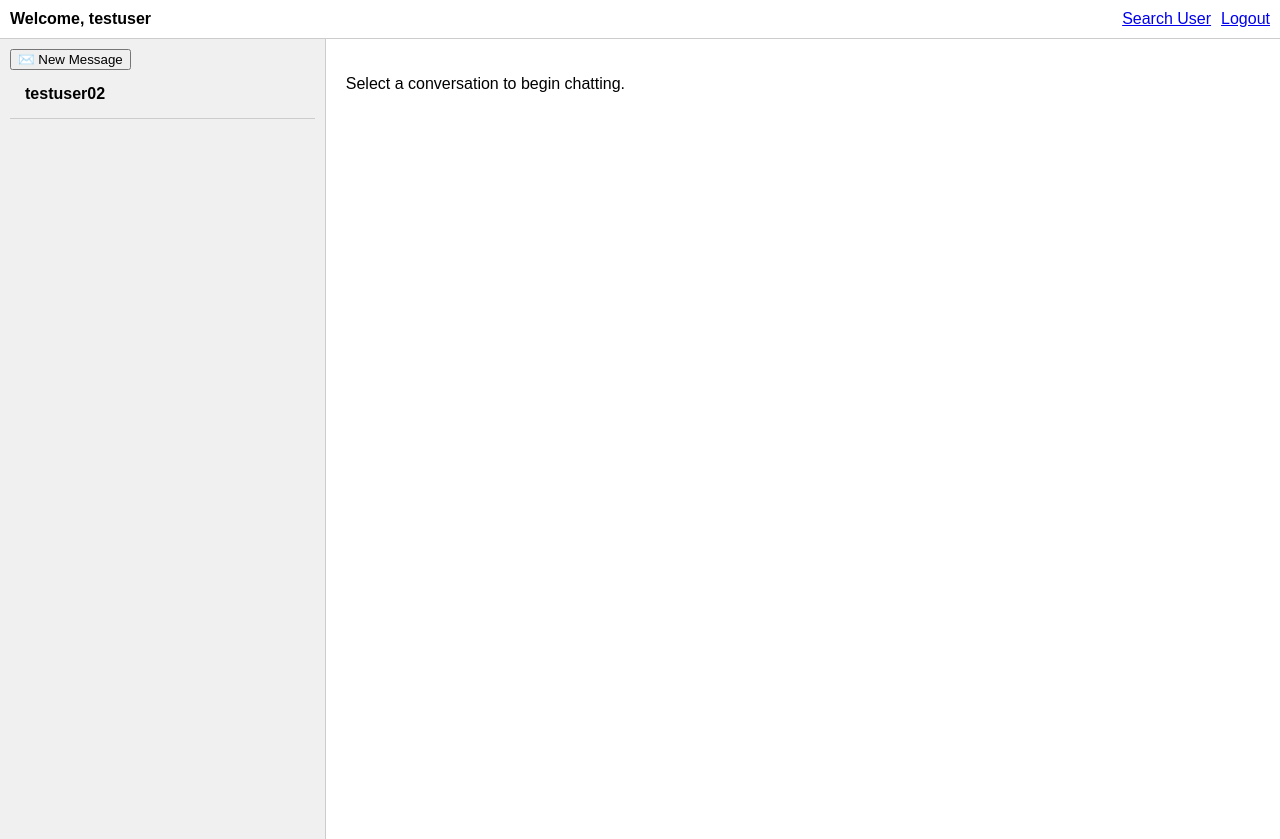
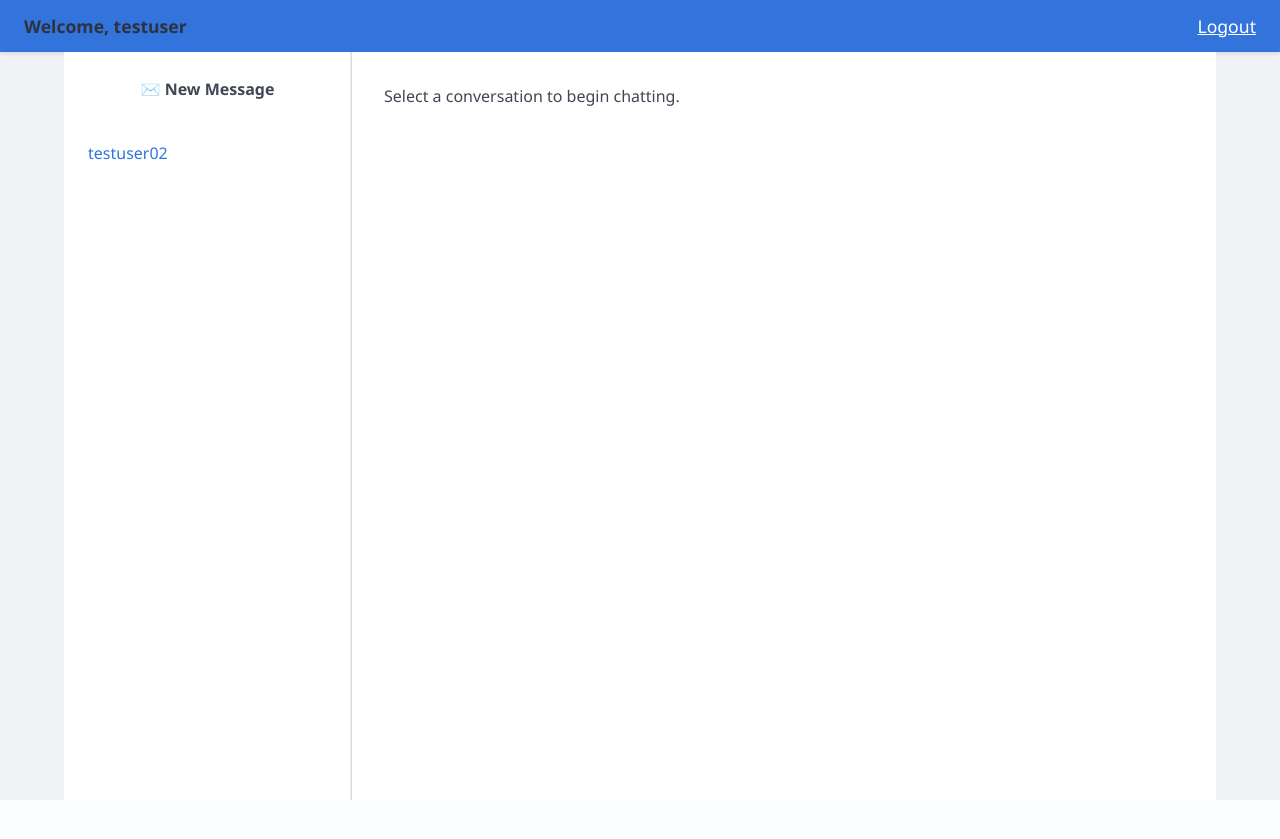
Before and after one commit to Michael-A-Hylton/Spring25_CIS434_FinalProject, a Flask app: page / in a window 1280 px wide. After the commit the page ends 800 px from the top, so only its background shows below. Run offline with Flask 3, Linux system fonts and the light colour scheme; a user stored in the database is signed in; some libraries are stand-ins or nearby versions.

Commit message:
Add files via upload

```diff
--- a/templates/home.html
+++ b/templates/home.html
@@ -1,103 +1,187 @@
 <!DOCTYPE html>
 <html lang="en">
 <head>
-  <meta charset="UTF-8" />
+    <meta charset="UTF-8">
     <title>Chat App</title>
+    <link rel="stylesheet" href="static/bulma.css">
     <style>
-    body {
+    html, body {
+  height: 100%;
   margin: 0;
-      font-family: Arial, sans-serif;
+  font-family: 'Segoe UI', Tahoma, Geneva, Verdana, sans-serif;
+  background-color: #f0f2f5;
 }
+
+.header {
+  display: flex;
+  justify-content: space-between;
+  align-items: center;
+  padding: 0.75rem 1.5rem;
+  background-color: #3273dc;
+  color: white;
+  font-size: 1.1rem;
+  height: 52px;
+  box-shadow: 0 2px 4px rgba(0,0,0,0.1);
+}
+
+.header a {
+  color: white;
+  text-decoration: underline;
+}
+
 .container {
   display: flex;
-      height: 100vh;
+  height: calc(100vh - 52px);
 }
+
 .sidebar {
   width: 25%;
-      background-color: #f0f0f0;
-      border-right: 1px solid #ccc;
   overflow-y: auto;
-      padding: 10px;
+  border-right: 1px solid #dbdbdb;
+  background-color: #ffffff;
+  padding: 1rem;
+  box-shadow: inset -1px 0 0 #eaeaea;
 }
+
+.user-box {
+  padding: 0.5rem 0;
+}
+
+.user-box a {
+  text-decoration: none;
+  color: #3273dc;
+  font-weight: 500;
+  display: block;
+  padding: 0.5rem;
+  border-radius: 5px;
+  transition: background 0.2s ease;
+}
+
+.user-box a:hover {
+  background-color: #f0f4ff;
+}
+
+.new-message-button {
+  margin-bottom: 1rem;
+  width: 100%;
+  padding: 0.6rem;
+  font-weight: bold;
+}
+
 .chat-pane {
   width: 75%;
-      padding: 20px;
   display: flex;
   flex-direction: column;
+  padding: 2rem;
+  background-color: #ffffff;
 }
-    .user-box {
-      padding: 15px;
-      border-bottom: 1px solid #ccc;
+
+.chat-pane h3 {
+  margin-bottom: 1rem;
+  font-size: 1.25rem;
+  color: #333;
 }
-    .user-box a {
-      text-decoration: none;
-      color: black;
-      font-weight: bold;
+
+.messages {
+  flex-grow: 1;
+  overflow-y: auto;
+  margin-bottom: 1rem;
+  padding-right: 0.5rem;
 }
-    .messages {
-      flex: 1;
-      overflow-y: auto;
-      margin-bottom: 20px;
+
+.messages p {
+  margin: 0.5rem 0;
+  line-height: 1.4;
 }
+
 .message-form {
   display: flex;
+  gap: 0.5rem;
 }
+
 .message-form input[type="text"] {
-      flex: 1;
-      padding: 10px;
+  flex-grow: 1;
+  padding: 0.5rem;
+  border: 1px solid #dbdbdb;
+  border-radius: 4px;
 }
+
+.message-form input[type="submit"] {
+  padding: 0.5rem 1rem;
+  background-color: #3273dc;
+  border: none;
+  color: white;
+  border-radius: 4px;
+  cursor: pointer;
+}
+
+.message-form input[type="submit"]:hover {
+  background-color: #276cda;
+}
+
 .modal {
   display: none;
   position: fixed;
-      z-index: 10;
+  z-index: 100;
   left: 0;
   top: 0;
   width: 100%;
   height: 100%;
-      background-color: rgba(0, 0, 0, 0.6);
+  overflow: auto;
+  background-color: rgba(0,0,0,0.5);
 }
+
 .modal-content {
   background-color: #1c1c1c;
   margin: 10% auto;
-      padding: 20px;
+  padding: 1.5rem;
+  border-radius: 8px;
   width: 400px;
-      border-radius: 10px;
   color: white;
-      box-shadow: 0 0 10px #000;
 }
+
 .modal-content input {
+  background-color: #2c2c2c;
+  color: white;
   width: 100%;
-      padding: 10px;
-      margin-top: 10px;
-      background: #2c2c2c;
+  padding: 0.5rem;
+  margin: 1rem 0;
   border: none;
-      color: white;
-      border-radius: 5px;
+  border-radius: 4px;
 }
+
 .user-results {
-      margin-top: 15px;
+  max-height: 200px;
+  overflow-y: auto;
+  border: 1px solid #444;
+  border-radius: 4px;
 }
+
 .user-result-item {
-      padding: 10px;
-      border-bottom: 1px solid #333;
+  padding: 0.75rem;
   cursor: pointer;
+  border-bottom: 1px solid #444;
+  transition: background-color 0.2s ease;
 }
+
 .user-result-item:hover {
-      background-color: #333;
+  background-color: #363636;
 }
+
 .close {
   float: right;
-      font-size: 24px;
+  font-size: 1.2rem;
   cursor: pointer;
 }
   </style>
 </head>
 <body>
 
-<div style="padding: 10px; border-bottom: 1px solid #ccc;">
-  <strong>Welcome, {{ current_user.username }}</strong>
-  <a href="{{ url_for('logout') }}" style="float: right;">Logout</a>
-  <a href="{{ url_for('search_user') }}" style="float: right; margin-right: 10px;">Search User</a>
+<div class="header">
+    <div><strong>Welcome, {{ current_user.username }}</strong></div>
+    <div>
+        <a href="{{ url_for('logout') }}">Logout</a>
+    </div>
 </div>
 
 <div class="container">
@@ -121,8 +205,8 @@
             {% endfor %}
         </div>
         <form method="POST" class="message-form">
-        <input type="text" name="message" placeholder="Type a message..." required />
-        <input type="submit" value="Send" />
+            <input type="text" name="message" placeholder="Type a message..." required>
+            <input type="submit" value="Send">
         </form>
         {% else %}
         <p>Select a conversation to begin chatting.</p>
@@ -135,7 +219,7 @@
     <div class="modal-content">
         <span class="close">&times;</span>
         <h2>New Message</h2>
-    <input type="text" id="userSearchInput" placeholder="Search for users..." autocomplete="off" />
+        <input type="text" id="userSearchInput" placeholder="Search for users..." autocomplete="off">
         <div id="searchResults" class="user-results"></div>
     </div>
 </div>
@@ -150,9 +234,7 @@
 
   btn.onclick = () => modal.style.display = 'block';
   closeBtn.onclick = () => modal.style.display = 'none';
-  window.onclick = (e) => {
-    if (e.target === modal) modal.style.display = 'none';
-  };
+  window.onclick = (e) => { if (e.target === modal) modal.style.display = 'none'; }
 
   searchInput.addEventListener('input', function () {
     const query = this.value.trim();
--- a/templates/messages.html
+++ b/templates/messages.html
@@ -3,6 +3,7 @@
 <head>
     <meta charset="UTF-8">
     <title>Title</title>
+    <link rel="stylesheet" href="static/bulma.css">
 </head>
 <body>
   <h3>Messages</h3>
```
Also changed, not shown: templates/login.html (+64 -7 lines), templates/register.html (+68 -12 lines), templates/search_user.html (line endings or trailing spaces). Lines whose indentation alone changed are shown as unchanged.
